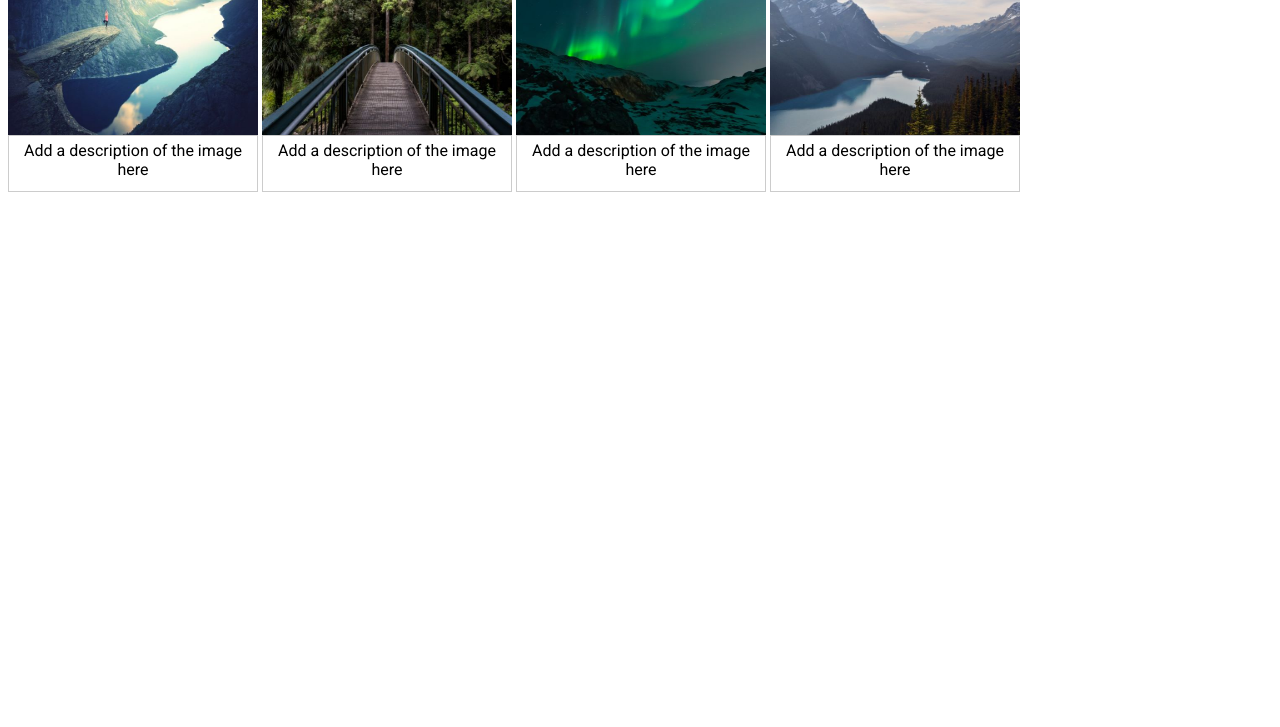
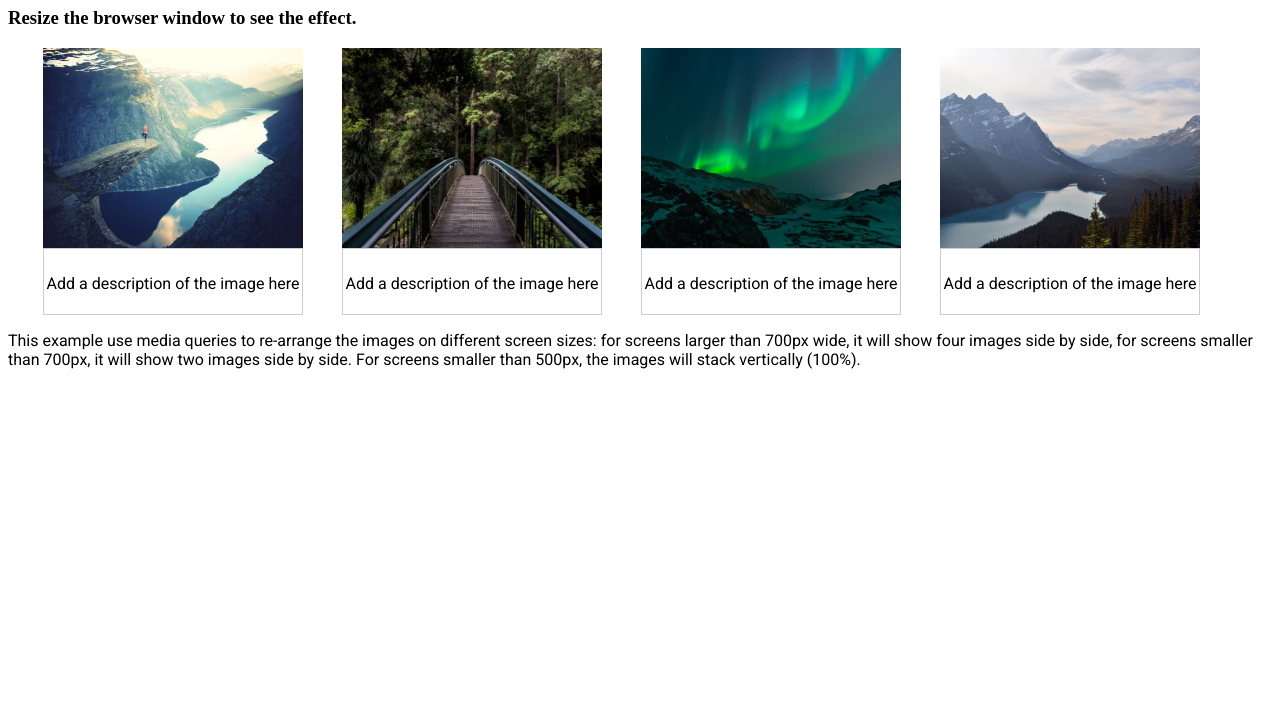
Before and after one commit to yanken97/index, a plain HTML site: page baitap3.html in a window 1280 px wide. Shown: the part 73-800 px from the top of the page. Drawn offline with Linux system fonts and the light colour scheme.

Commit message:
cap nhat file

```diff
--- a/baitap3.html
+++ b/baitap3.html
@@ -13,70 +13,87 @@
 
 
         }
-        .picture1{
-            width:250px;
+        .picture{
+            width:260px;
             display:inline-block;
+            margin-left:35px;
         }
-        .picture1:hover{
-            border:1px solid #CCC;
-        }
-        .picture2{
-            width:250px;
-            display:inline-block;
-        }
-        .picture2:hover{
-            border:1px solid #CCC;
-        }
-        .picture3{
-            width:250px;
-            display:inline-block;
-        }
-        .picture3:hover{
-            border:1px solid #CCC;
-        }
-        .picture4{
-            width:250px;
-            display:inline-block;
-        }
-        .picture4:hover{
+        .picture:hover{
             border:1px solid #CCC;
         }
         .text{
             display:block;
             border:1px solid #CCC;
-            width:248px;
-            height:50px;
+            width:258px;
+            height:40px;
             text-align: center;
             font-size:16px;
             font-family: Roboto;
-            padding-top:5px;
+            padding-top:25px;
 
+        }
+        .auth{
+            font-family: Roboto;
         }
         .fjords{
             display:block;
 
         }
+        @media only screen and (max-width: 700px){
+            .picture{
+
+                margin-top:10px;
+                width:240px;
+            }
+        }
+        @media only screen and (max-width:500px){
+            .picture{
+                width:100%;
+            }
+            .header{
+                font-size:12px;
+            }
+            .text{
+                font-size:14px;
+            }
+            .auth{
+                font-size:12px;
+            }
+        }
+
+
     </style>
 </head>
 <body>
-    <div class="all">
-        <div class="picture1">
-            <a href="#"><img class="fjords" src="img_fjords.jpeg" alt="1" width="250" height="200"></a>
+    <div class="header">
+        <h1>
+            Responsive Image Gallery
+        </h1>
+        <h3>
+            Resize the browser window to see the effect.
+        </h3>
+    </div>
+
+    <div class="picture">
+        <a href="#"><img class="fjords" src="img_fjords.jpeg" alt="1" width="260" height="200"></a>
         <div class="text">Add a description of the image here</div>
     </div>
-        <div class="picture2">
-            <a href="#"><img class="fjords" src="img_forest.jpeg" alt="2" width="250" height="200"></a>
+    <div class="picture">
+        <a href="#"><img class="fjords" src="img_forest.jpeg" alt="2" width="260" height="200"></a>
         <div class="text">Add a description of the image here</div>
     </div>
-        <div class="picture3">
-            <a href="#"><img class="fjords" src="img_lights.jpeg" alt="3" width="250" height="200"></a>
+    <div class="picture">
+        <a href="#"><img class="fjords" src="img_lights.jpeg" alt="3" width="260" height="200"></a>
         <div class="text">Add a description of the image here</div>
     </div>
-        <div class="picture4">
-            <a href="#"><img class="fjords" src="img_mountains.jpeg" alt="4" width="250" height="200"></a>
+    <div class="picture">
+        <a href="#"><img class="fjords" src="img_mountains.jpeg" alt="4" width="260" height="200"></a>
         <div class="text">Add a description of the image here</div>
     </div>
-
+    <div class="auth">
+        <p>
+            This example use media queries to re-arrange the images on different screen sizes: for screens larger than 700px wide, it will show four images side by side, for screens smaller than 700px, it will show two images side by side. For screens smaller than 500px, the images will stack vertically (100%).
+        </p>
     </div>
 
 </body>
```
Lines whose indentation alone changed are shown as unchanged.
